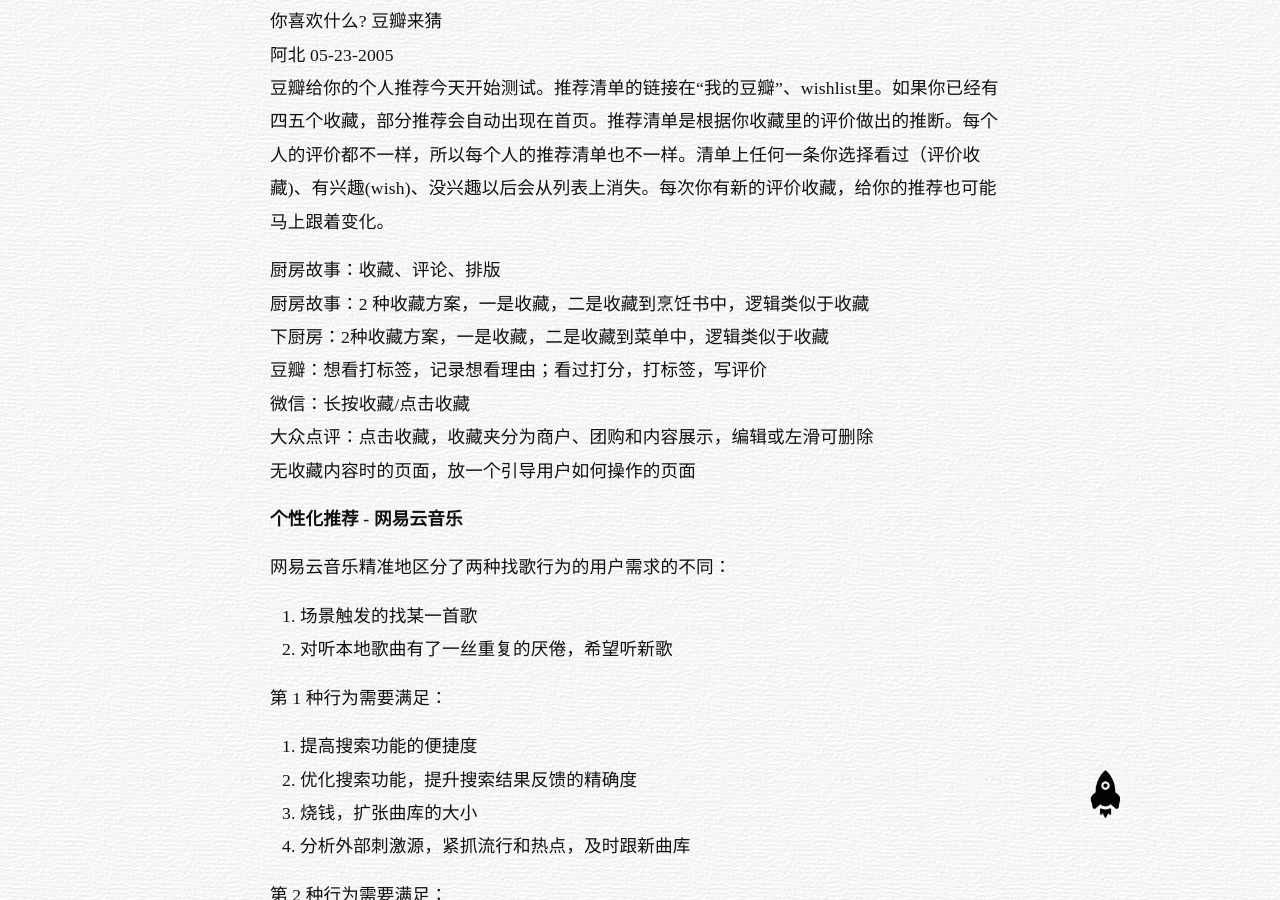
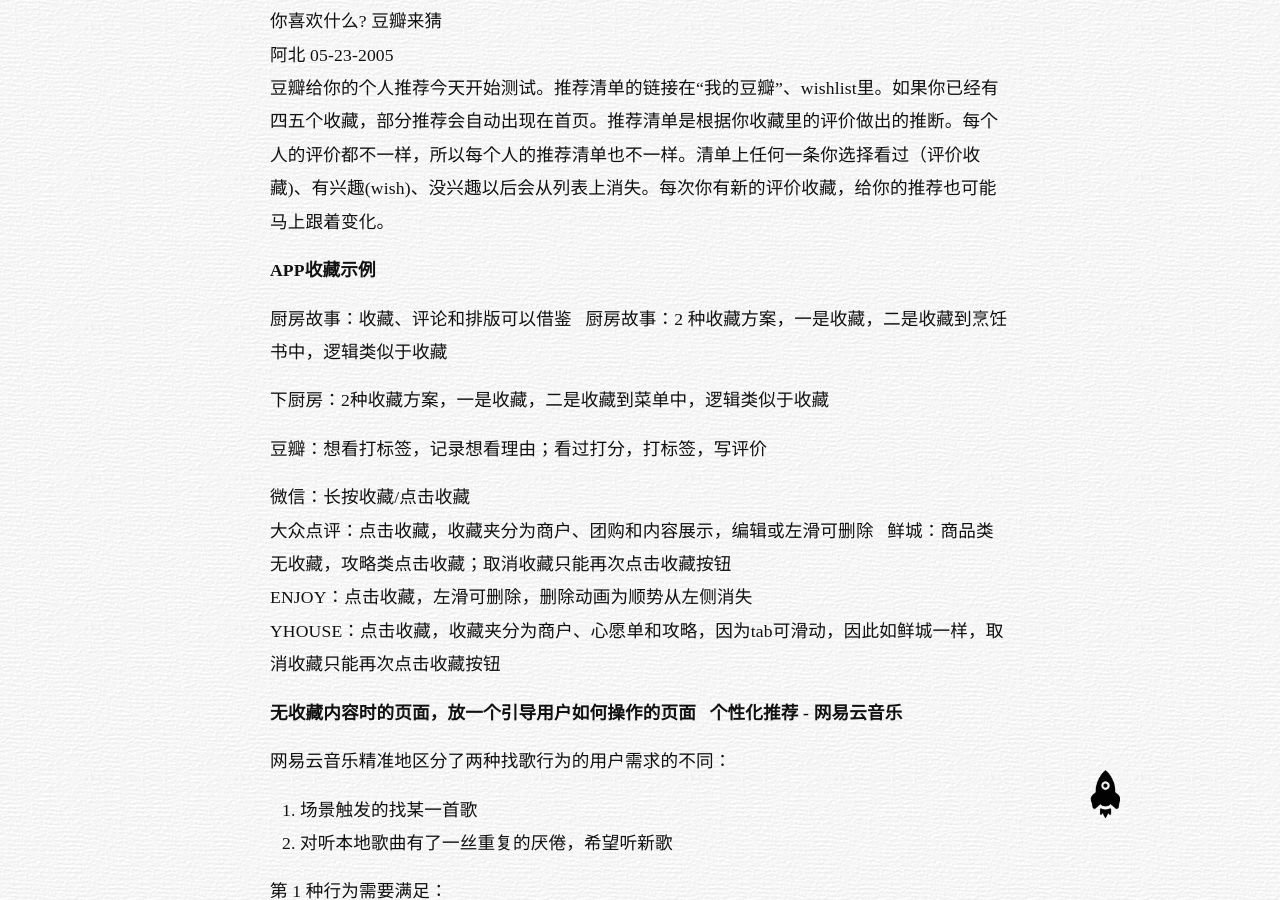
Before and after one commit to Besideme/besideme.github.io, a Jekyll site: the page built from _posts/2016-12-15-readlog-function.md, in a window 1280 px wide and 900 px high, scrolled down 422 px. Built offline with Jekyll 4.4.1, drawn with Linux system fonts in a browser that asks for light colours; nearby versions of some CDN libraries; comment, search, counter and statistics services are not loaded.

Commit message:
Update 2016-12-15-readlog-function.md

```diff
--- a/_posts/2016-12-15-readlog-function.md
+++ b/_posts/2016-12-15-readlog-function.md
@@ -15,14 +15,22 @@
 阿北 05-23-2005
 豆瓣给你的个人推荐今天开始测试。推荐清单的链接在“我的豆瓣”、wishlist里。如果你已经有四五个收藏，部分推荐会自动出现在首页。推荐清单是根据你收藏里的评价做出的推断。每个人的评价都不一样，所以每个人的推荐清单也不一样。清单上任何一条你选择看过（评价收藏)、有兴趣(wish)、没兴趣以后会从列表上消失。每次你有新的评价收藏，给你的推荐也可能马上跟着变化。
 
-厨房故事：收藏、评论、排版
+**APP收藏示例**
+
+厨房故事：收藏、评论和排版可以借鉴
 厨房故事：2 种收藏方案，一是收藏，二是收藏到烹饪书中，逻辑类似于收藏
+
 下厨房：2种收藏方案，一是收藏，二是收藏到菜单中，逻辑类似于收藏
+
 豆瓣：想看打标签，记录想看理由；看过打分，打标签，写评价
+
 微信：长按收藏/点击收藏
 大众点评：点击收藏，收藏夹分为商户、团购和内容展示，编辑或左滑可删除
-无收藏内容时的页面，放一个引导用户如何操作的页面
+鲜城：商品类无收藏，攻略类点击收藏；取消收藏只能再次点击收藏按钮
+ENJOY：点击收藏，左滑可删除，删除动画为顺势从左侧消失
+YHOUSE：点击收藏，收藏夹分为商户、心愿单和攻略，因为tab可滑动，因此如鲜城一样，取消收藏只能再次点击收藏按钮
 
+**无收藏内容时的页面，放一个引导用户如何操作的页面**
 **个性化推荐 - 网易云音乐**
 
 网易云音乐精准地区分了两种找歌行为的用户需求的不同：
```
